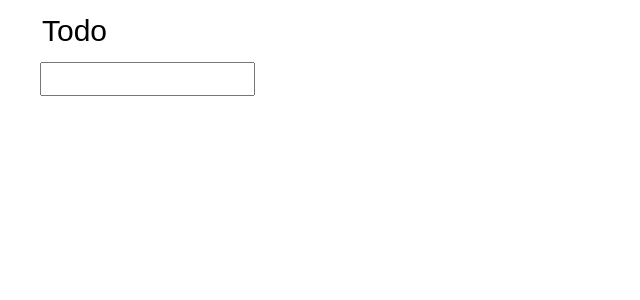
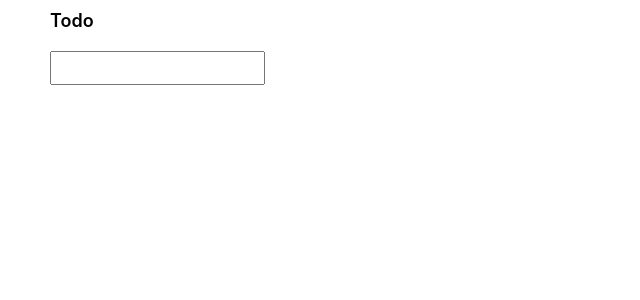
Before and after one commit to photongupta/todoApp, a React (Create React App) app: page / in a window 1280 px wide. Shown: the top 300 px of the page, without its empty margins (0-640 px from the left). Built offline with nearby package versions, Linux system fonts and the light colour scheme.

Commit message:
modified the feature of editing the title

```diff
--- a/src/App.css
+++ b/src/App.css
@@ -20,13 +20,14 @@
   border-left :10px solid orange;
 }
 
-.newTodo {
+.header{
+  font-weight:600;
+  font-size:18px;
+  margin:10px;
+}
+
+input{
   height:28px;
   font-size:16px;
+  margin:10px;
 }
-
-.todoHeader{
-  height: 60px;
-  font-size: 30px;
-  border: none;
-}
--- /dev/null
+++ b/src/component/Header.js
@@ -0,0 +1,34 @@
+import React from 'react';
+import TextInput from './TextInput';
+
+class Header extends React.Component {
+  constructor(props) {
+    super(props);
+    this.state = {isEditable: false};
+    this.toggleEditingStatus = this.toggleEditingStatus.bind(this);
+    this.updateHeader = this.updateHeader.bind(this);
+  }
+
+  toggleEditingStatus() {
+    this.setState((state) => ({isEditable: !state.isEditable}));
+  }
+
+  updateHeader(title) {
+    this.toggleEditingStatus();
+    this.props.updateHeader(title);
+  }
+
+  render() {
+    const header = (
+      <p className={'header'} onClick={this.toggleEditingStatus}>
+        {this.props.value}
+      </p>
+    );
+    const inputBox = (
+      <TextInput onSubmit={this.updateHeader} value={this.props.value} />
+    );
+    return <div>{this.state.isEditable ? inputBox : header}</div>;
+  }
+}
+
+export default Header;
--- a/src/component/TextInput.js
+++ b/src/component/TextInput.js
@@ -3,7 +3,7 @@ import React from 'react';
 class TextInput extends React.Component {
   constructor(props) {
     super(props);
-    this.state = {value: null};
+    this.state = {value: this.props.value};
     this.handleChange = this.handleChange.bind(this);
     this.handleSubmit = this.handleSubmit.bind(this);
   }
@@ -16,20 +16,17 @@ class TextInput extends React.Component {
     event.preventDefault();
     if (this.state.value) {
       this.props.onSubmit(this.state.value);
-      this.setState({value: null});
+      this.setState({value: ''});
     }
   }
 
   render() {
-    console.log(this.state.value);
     return (
       <div>
         <form onSubmit={this.handleSubmit}>
           <input
             type="text"
-            value={
-              this.state.value === null ? this.props.value : this.state.value
-            }
+            value={this.state.value}
             onChange={this.handleChange}
             className={this.props.className}
           />
--- a/src/component/TodoList.js
+++ b/src/component/TodoList.js
@@ -1,6 +1,7 @@
 import React from 'react';
 import Tasks from './Tasks';
 import TextInput from './TextInput';
+import Header from './Header';
 
 const TODO = 'todo';
 const DOING = 'doing';
@@ -50,13 +51,9 @@ class TodoList extends React.Component {
     const {todoList, header} = this.state;
     return (
       <div className="TodoList">
-        <TextInput
-          onSubmit={this.updateHeader}
-          className={'todoHeader'}
-          value={header}
-        />
+        <Header updateHeader={this.updateHeader} value={header} />
         <Tasks todoList={todoList} updateStatus={this.updateStatus} />
-        <TextInput onSubmit={this.addTodo} className={'newTodo'} value={''} />
+        <TextInput onSubmit={this.addTodo} value={''} />
       </div>
     );
   }
```
